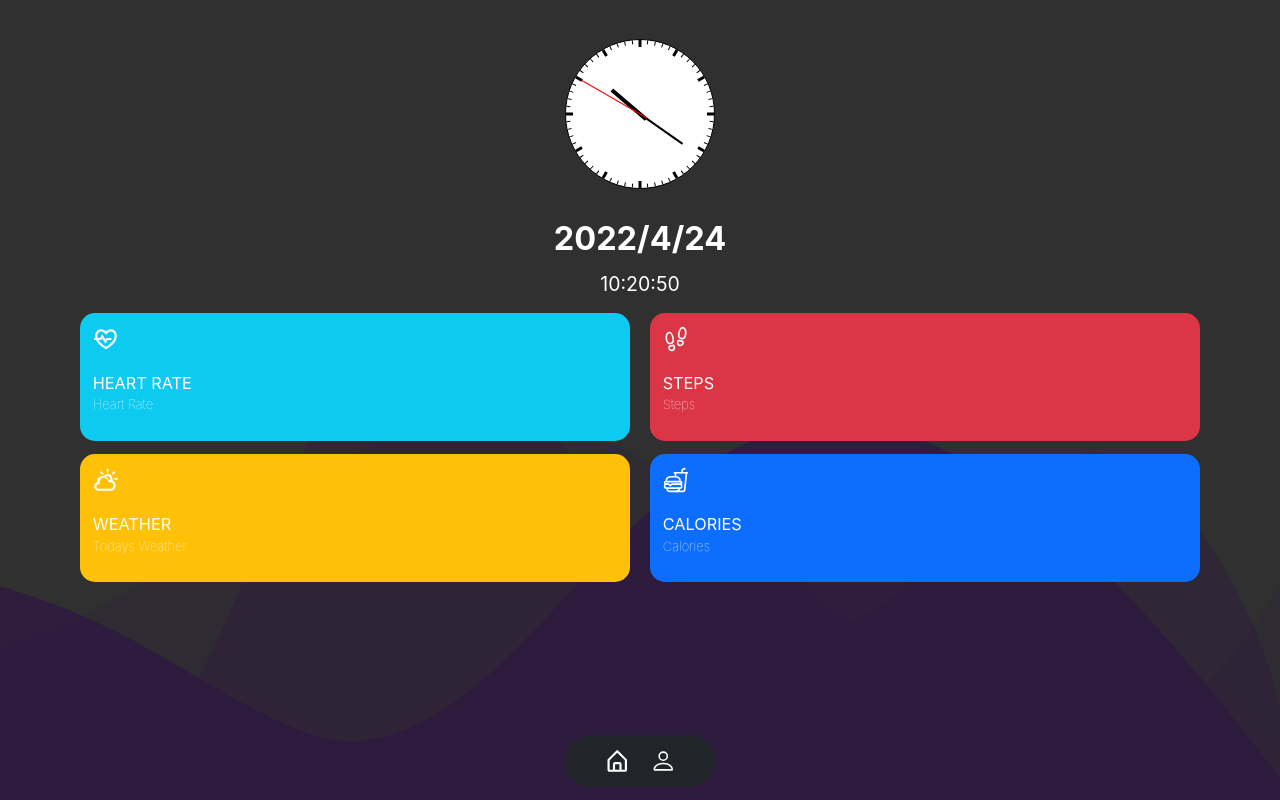
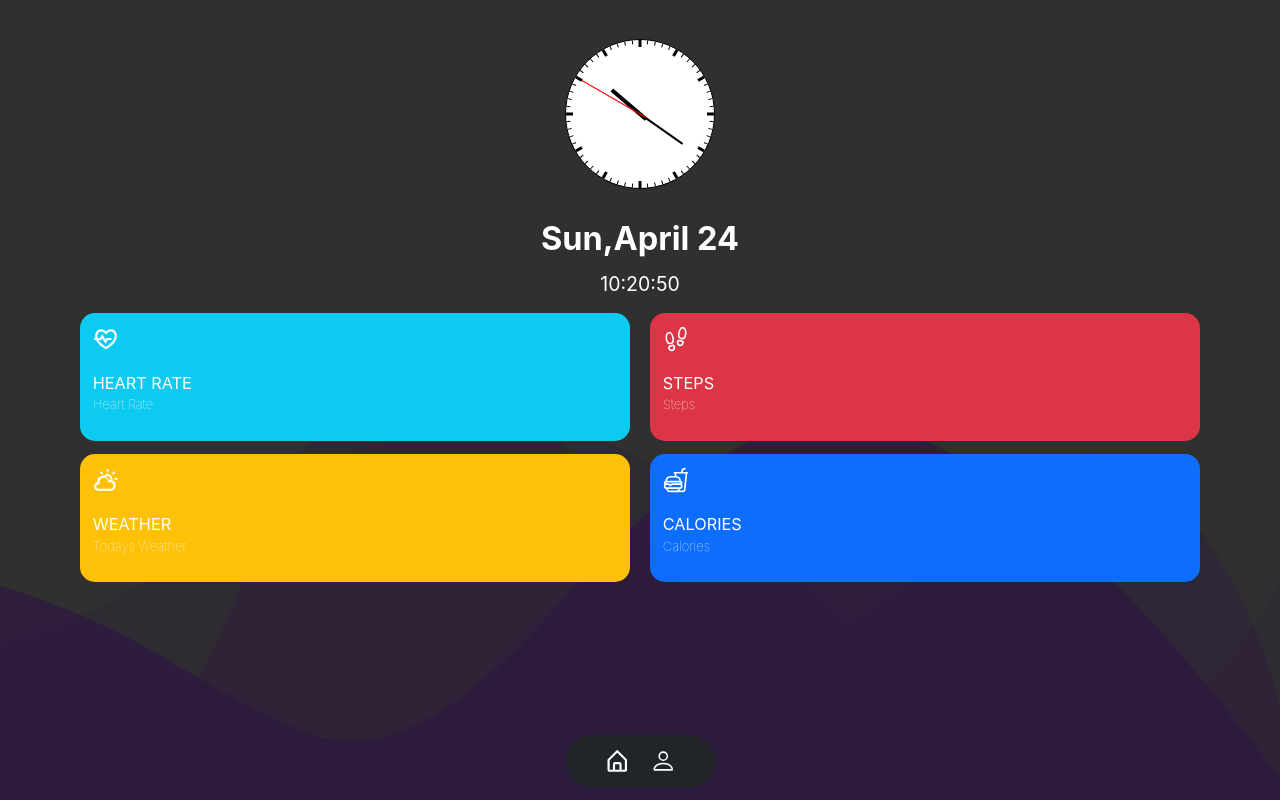
Before and after one commit to MaryamEsmaily/smart-watch, a React (Create React App) app: page / in a window 1280 px wide. Built offline with nearby package versions, Linux system fonts and the light colour scheme; a web font is replaced by a local one.

Commit message:
fix date

```diff
--- a/src/components/AnalogClock.jsx
+++ b/src/components/AnalogClock.jsx
@@ -8,9 +8,14 @@ function AnalogClock() {
   const [time, setTime] = useState();
 
   const today = new Date();
+  console.log(today.getUTCDate());
   useEffect(() => {
     setDate(
-      today.getFullYear() + "/" + (today.getMonth() + 1) + "/" + today.getDate()
+      today.toLocaleDateString("locale", { weekday: "short" }) +
+        "," +
+        today.toLocaleString("locale", { month: "long" }) +
+        " " +
+        today.getDate()
     );
   }, [today]);
 
```
